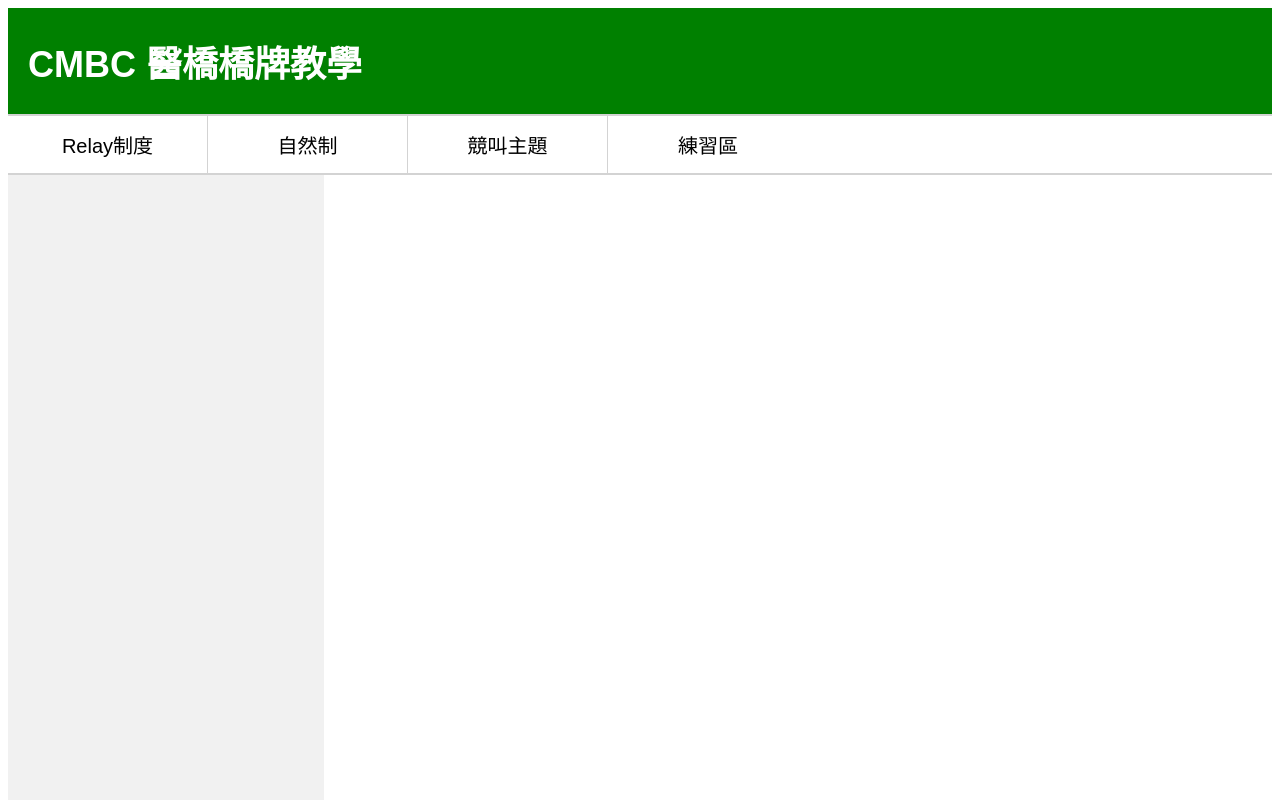
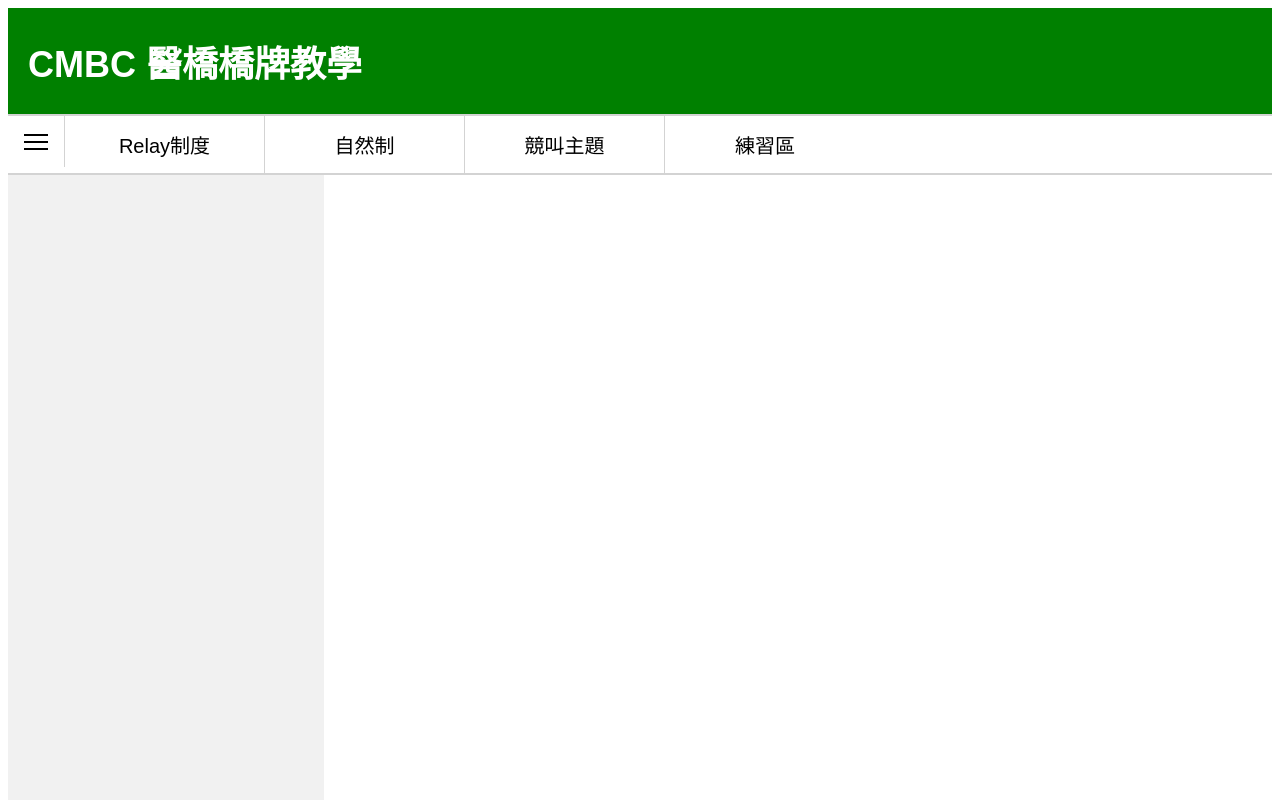
Before and after one commit to TNPLR/tnplr.github.io, a Nuxt app: page / in a window 1280 px wide. Shown: the top 800 px of the page. Built offline with nearby package versions, Linux system fonts and the light colour scheme.

Commit message:
可以摺疊目錄了

```diff
--- a/assets/css/main.css
+++ b/assets/css/main.css
@@ -23,6 +23,40 @@ nav ul {
     border: 0;
     padding: 0;
     padding-left: 16px;
+}
+.toc-toggle {
+    display: flex;
+    align-items: center;
+    justify-content: center;
+    width: 56px;
+    min-height: 51px;
+    padding: 14px 16px;
+    border: 0;
+    background-color: white;
+    color: #000;
+    font: inherit;
+    cursor: pointer;
+}
+.toc-toggle-icon {
+    display: flex;
+    flex-direction: column;
+    gap: 5px;
+    width: 24px;
+}
+.toc-toggle-icon > span {
+    display: block;
+    height: 2px;
+    background-color: currentColor;
+}
+.toc-toggle:hover {
+    background-color: #ddd;
+}
+.toc-toggle:focus-visible {
+    outline: 3px solid green;
+    outline-offset: -3px;
+}
+.toc-collapsed > article {
+    width: 100%;
 }
 nav ul > a {
     display: block;
@@ -219,6 +253,10 @@ article {
 #horizontal-nav li:last-child {
     border-right: 0;
 }
+#horizontal-nav li.toc-toggle-item {
+    width: auto;
+    min-width: 0;
+}
 #horizontal-nav li a {
     display: block;
     padding: 8px;
--- a/layouts/default.vue
+++ b/layouts/default.vue
@@ -1,5 +1,6 @@
 <script setup>
 const topbuttonshow = ref(false);
+const tocExpanded = ref(true);
 
 const toc = useState('toc');
 function goToTop() {
@@ -36,6 +37,19 @@ onUnmounted(() => {
   <button id="topbutton" v-on:click="goToTop" v-show="topbuttonshow"><img style="width: 28px;" src="/arrow_upward.svg" alt="up arrow"></button>
   <div>
         <ul id="horizontal-nav">
+            <li class="toc-toggle-item">
+                <button
+                    type="button"
+                    class="toc-toggle"
+                    :aria-label="tocExpanded ? '隱藏目錄' : '顯示目錄'"
+                    :title="tocExpanded ? '隱藏目錄' : '顯示目錄'"
+                    :aria-expanded="tocExpanded"
+                    aria-controls="article-toc"
+                    @click="tocExpanded = !tocExpanded"
+                >
+                    <span aria-hidden="true" class="toc-toggle-icon"><span></span><span></span><span></span></span>
+                </button>
+            </li>
             <li class="dropdown">
                 <a href="javascript:void(0)" class="dropbtn">Relay制度</a>
                 <div class="dropdown-content">
@@ -63,9 +77,9 @@ onUnmounted(() => {
             <li><NuxtLink to="/story">練習區</NuxtLink></li>
         </ul>
     </div>
-  <section>
-    <nav>
-      <div>
+  <section :class="{ 'toc-collapsed': !tocExpanded }">
+    <nav v-show="tocExpanded" id="article-toc" class="article-toc" aria-label="文章目錄">
+      <div id="article-toc-list">
         <ul ref="tocList">
           <a v-for="x in toc" :class="x.class" :href="'#'+x.name">{{ x.text }}</a>
         </ul>
```
Also changed, not shown: 1 other file (tests, documents, lock files or other folders).
